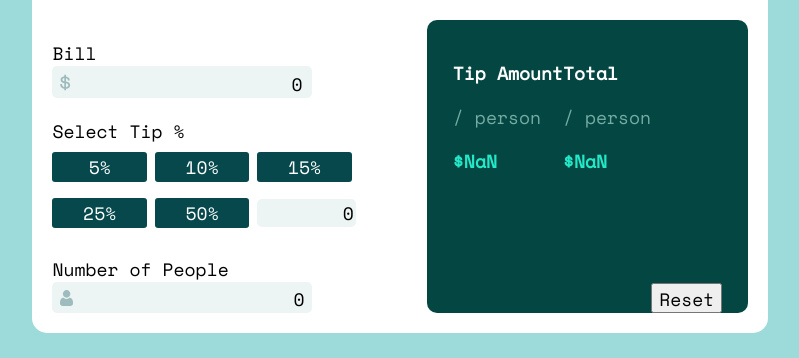
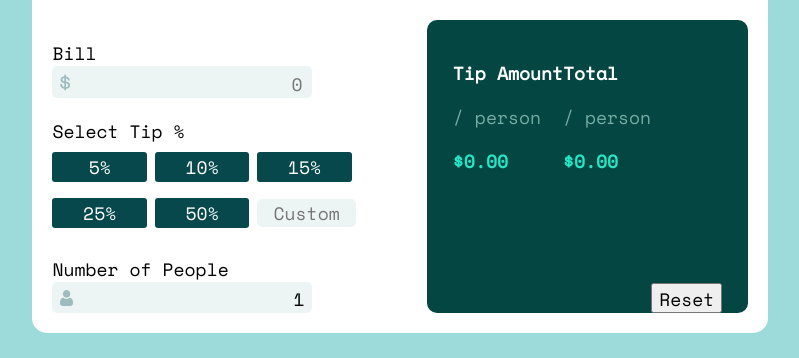
Before and after one commit to AlainNshimirimana/tip-calculator-app, a React (Create React App) app: page / in a window 1280 px wide. Shown: the part 282-640 px from the top of the page, without its empty margins (240-1039 px from the left). Built offline with nearby package versions, Linux system fonts and the light colour scheme.

Commit message:
Changed some initial state for the input variables

```diff
--- a/src/App.js
+++ b/src/App.js
@@ -5,9 +5,9 @@ import "./css/App.css";
 import "./css/Form.css";
 
 function App(){
-    const [bill, setBill] = useState(0);
-    const [tip, setTip] = useState(0);
-    const [people, setPeople] = useState(0);
+    const [bill, setBill] = useState(null);
+    const [tip, setTip] = useState(null);
+    const [people, setPeople] = useState(1);
     const [tipAmount, setTipAmount] = useState(0);
     const [totalPerPerson, setTotal] = useState(0);
     return <div className="app-container">
--- a/src/components/Form.js
+++ b/src/components/Form.js
@@ -5,7 +5,7 @@ import "../css/Form.css";
 
 
 const Form = ({bill, setBill, tip, setTip, people, setPeople, tipAmount, totalPerPerson, setTipAmount, setTotal}) => {
-    //tipAmount = (Number(bill) * (Number(tip)/100)) / Number(people);
+    // tipAmount = (Number(bill) * (Number(tip)/100)) / Number(people);
     //totalPerPerson = (Number(bill) / Number(people)) + Number(tipAmount);
     const tipHandler = (e) => {
         e.preventDefault();
```
